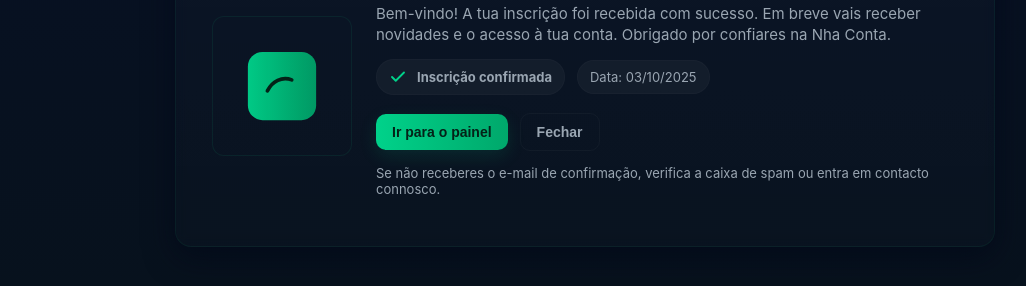
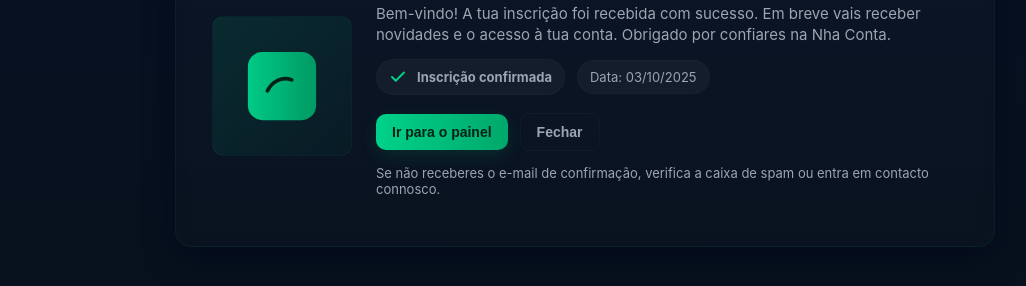
Before and after one commit to DarkFZ/API, a website: page index.html in a window 1280 px wide. Shown: the part 314-600 px from the top of the page, without its empty margins (55-1081 px from the left). Drawn offline with Linux system fonts and the light colour scheme.

Commit message:
Update index.html

```diff
--- a/index.html
+++ b/index.html
@@ -50,10 +50,10 @@
       justify-content:center;
       background: linear-gradient(135deg, rgba(0,210,138,0.12), rgba(0,210,138,0.04));
       border:1px solid rgba(0,210,138,0.08);
-      background-image: url("logo.png");
+      /* background-image: url("logo.png");
       background-position: center; /* Center the image */
       background-repeat: no-repeat; /* Do not repeat the image */
-      background-size: cover;
+      background-size: cover; */
     }
 
     .logo svg { width:78px; height:78px; }
@@ -138,7 +138,13 @@
   <main class="card" role="main">
     <div class="logo" aria-hidden="true">
       <!-- simple brand icon -->
-    <svg viewBox="0 0 64 64" fill="none" xmlns="http://www.w3.org/2000/svg" aria-hidden="true"> <rect x="4" y="4" width="56" height="56" rx="12" fill="url(#g)"/> <path d="M20 36c4-8 12-12 20-9" stroke="#042218" stroke-width="3" stroke-linecap="round" stroke-linejoin="round"/> <defs> <linearGradient id="g" x1="0" x2="1"> <stop offset="0" stop-color="#00d28a" stop-opacity="0.96"/> <stop offset="1" stop-color="#00a86b" stop-opacity="0.9"/> </linearGradient> </defs> </svg>
+    <svg viewBox="0 0 64 64" fill="none" xmlns="http://www.w3.org/2000/svg" aria-hidden="true"> <rect x="4" y="4" width="56" height="56" rx="12" fill="url(#g)"/>
+      <path d="M20 36c4-8 12-12 20-9" stroke="#042218" stroke-width="3" stroke-linecap="round" stroke-linejoin="round"/> <defs>
+        <linearGradient id="g" x1="0" x2="1"> <stop offset="0" stop-color="#00d28a" stop-opacity="0.96"/>
+          <stop offset="1" stop-color="#00a86b" stop-opacity="0.9"/>
+        </linearGradient>
+      </defs>
+    </svg>
 
     </div>
 
```
